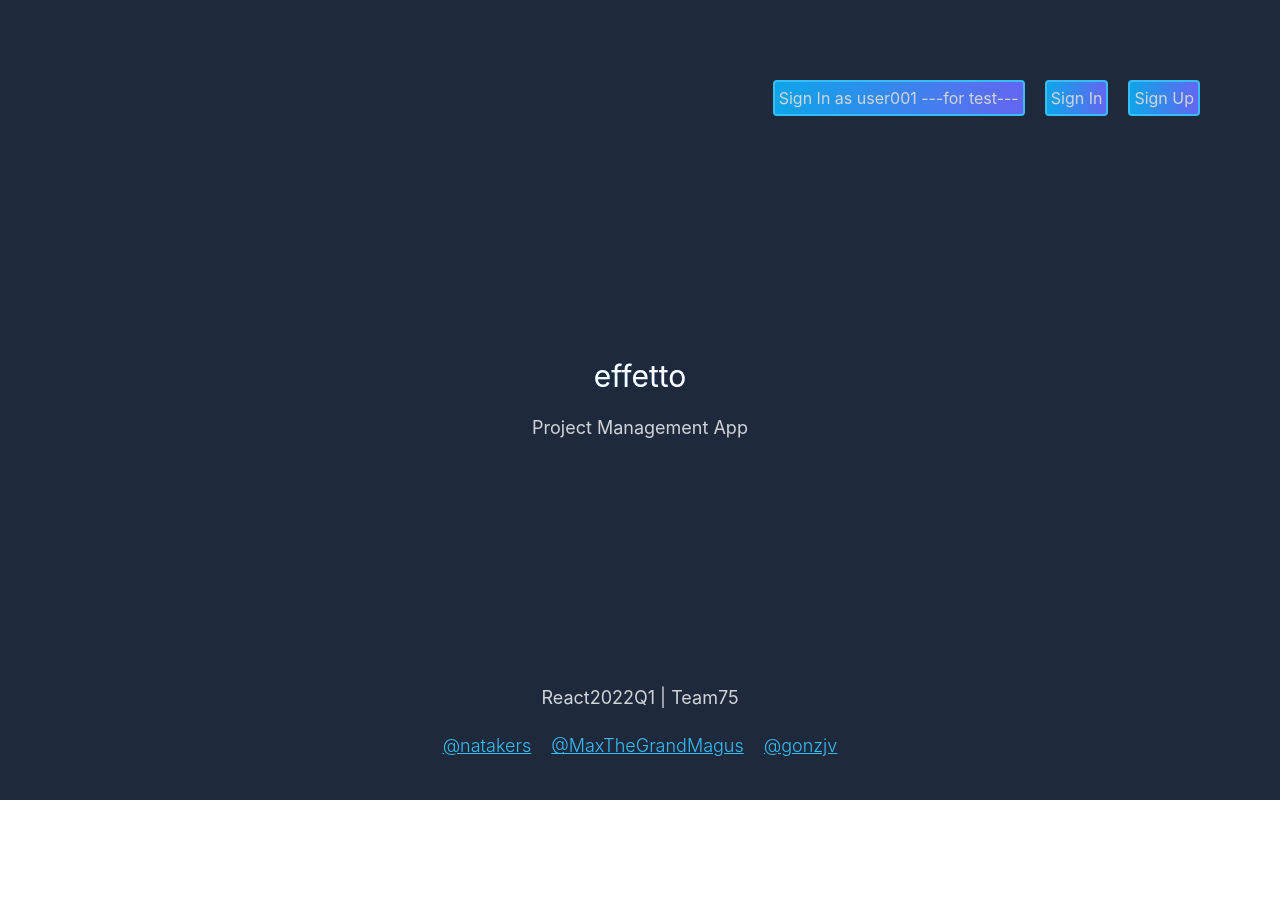
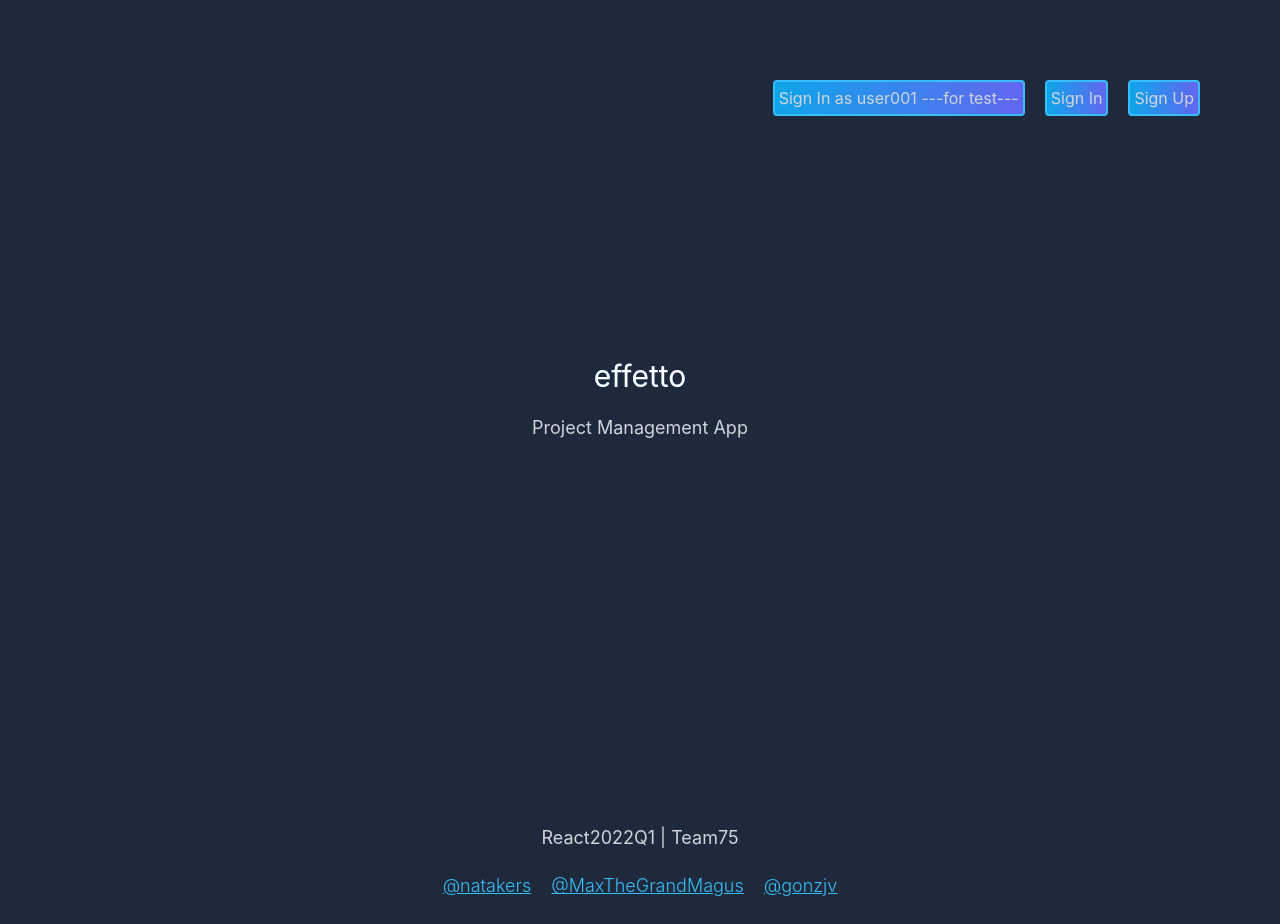
Before and after one commit to natakers/projectManagementApp, a React (Create React App) app: page / in a window 1280 px wide. Before the commit the page ends 800 px from the top, so only its background shows below. Built offline with nearby package versions, Linux system fonts and the light colour scheme; no server answers.

Commit message:
feat: create footer component, insert to layout

```diff
--- a/src/App.tsx
+++ b/src/App.tsx
@@ -3,7 +3,6 @@ import { BrowserRouter, Route, Routes } from 'react-router-dom';
 import Layout from './components/layout';
 import WelcomePage from './pages/welcome-page';
 import 'react-toastify/dist/ReactToastify.css';
-import Header from './components/Header';
 import SigninPage from './pages/SigninPage';
 import SignupPage from './pages/SignupPage';
 import './styles/App.css';
--- /dev/null
+++ b/src/components/Footer.tsx
@@ -0,0 +1,34 @@
+import React from 'react';
+
+type Props = {}
+
+const DEVS = [
+  { link: 'https://github.com/natakers', githubName: '@natakers' },
+  {
+    link: 'https://github.com/MaxTheGrandMagus',
+    githubName: '@MaxTheGrandMagus',
+  },
+  { link: 'https://github.com/gonzjv', githubName: '@gonzjv' },
+];
+
+const Footer = (props: Props) => {
+  return (
+    <footer className="bg-slate-800 w-full flex justify-center items-center flex-col gap-5 px-6 py-6 text-lg text-gray-300">
+      <p>React2022Q1 | Team75</p>
+      <ul className="flex gap-5">
+        {DEVS.map((dev) => (
+          <li key={dev.link}>
+            <a
+              className="font-light underline text-sky-400"
+              href={dev.link}
+            >
+              {dev.githubName}
+            </a>
+          </li>
+        ))}
+      </ul>
+    </footer>
+  )
+}
+
+export default Footer;
--- a/src/components/layout.tsx
+++ b/src/components/layout.tsx
@@ -2,6 +2,7 @@ import { useSelector } from 'react-redux';
 import { Outlet } from 'react-router-dom';
 import { ToastContainer } from 'react-toastify';
 import Header from './Header';
+import Footer from './Footer';
 
 const Layout = () => {
   const { user } = useSelector((state: any) => state.auth);
@@ -10,6 +11,7 @@ const Layout = () => {
     <div className="min-h-screen">
       {user && <Header />}
       <Outlet />
+      <Footer />
       <ToastContainer />
     </div>
   );
--- a/src/pages/welcome-page.tsx
+++ b/src/pages/welcome-page.tsx
@@ -2,15 +2,6 @@ import { useEffect } from 'react';
 import { useCookies } from 'react-cookie';
 import { Link } from 'react-router-dom';
 import Logo from '../components/logo';
-
-const DEVS = [
-  { link: 'https://github.com/natakers', githubName: '@natakers' },
-  {
-    link: 'https://github.com/MaxTheGrandMagus',
-    githubName: '@MaxTheGrandMagus',
-  },
-  { link: 'https://github.com/gonzjv', githubName: '@gonzjv' },
-];
 
 const WelcomePage = () => {
   const [cookie, setCookie] = useCookies(['userToken']);
@@ -68,21 +59,6 @@ const WelcomePage = () => {
       </nav>
       <Logo />
       <p className="text-lg">Project Management App</p>
-      <aside className="bottom-10 absolute mt-32 text-lg justify-center items-center flex flex-col gap-5">
-        <p>React2022Q1 | Team75</p>
-        <ul className="flex gap-5">
-          {DEVS.map((dev) => (
-            <li key={dev.link}>
-              <a
-                className="font-light underline text-sky-400"
-                href={dev.link}
-              >
-                {dev.githubName}
-              </a>
-            </li>
-          ))}
-        </ul>
-      </aside>
     </main>
   );
 };
```
